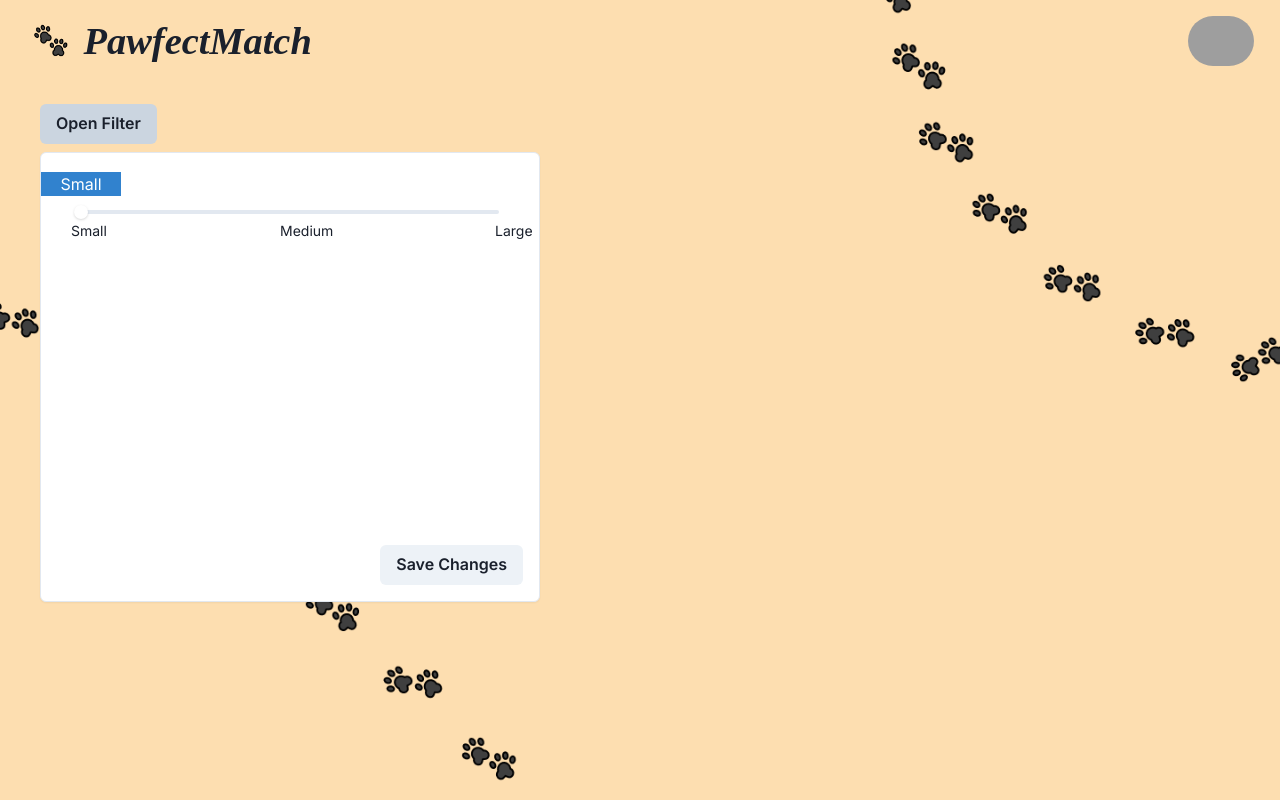
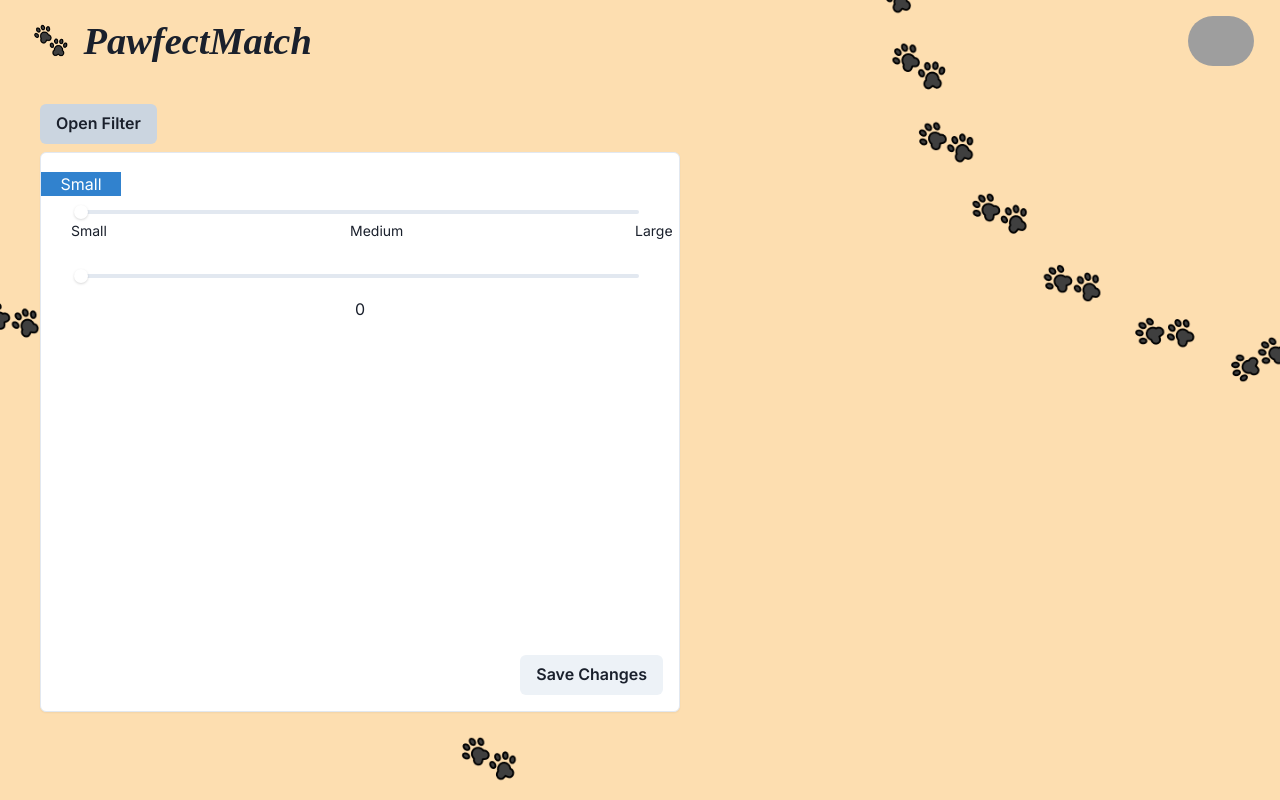
Before and after one commit to DylanChua2001/pawfectMatch, a Next.js app in the folder frontend/: page /pages/pets in a window 1280 px wide. Both pictures are taken after a click on the button "Open Filter". Built offline with nearby package versions, Linux system fonts and the light colour scheme; grey boxes are pictures that could not be loaded.

Commit message:
added age range filter slider component

```diff
--- a/frontend/src/app/components/filter.js
+++ b/frontend/src/app/components/filter.js
@@ -14,10 +14,11 @@ import {
   useOutsideClick,
 } from '@chakra-ui/react'
 
-const SliderMarkExample = ({ onSelect }) => {
-  const [sliderValue, setSliderValue] = useState(1)
+const SliderMarkExample = ({ onSelectAge, onSelectSize }) => {
+  const [ageValue, setAgeValue] = useState(0) // Default age value
+  const [sizeValue, setSizeValue] = useState(1) // Default size value
 
-  const sizes = ["Small", "Medium", "Large"]
+  const sizeRanges = ["Small", "Medium", "Large"] // Size options
 
   const labelStyles = {
     mt: '2',
@@ -25,20 +26,26 @@ const SliderMarkExample = ({ onSelect }) => {
     fontSize: 'sm',
   }
 
-  const handleSliderChange = (val) => {
-    setSliderValue(val)
-    onSelect(sizes[val - 1]) // Call onSelect prop with the selected option
+  const handleAgeChange = (val) => {
+    setAgeValue(val)
+    onSelectAge(val) // Call onSelectAge prop with the selected age value
+  }
+
+  const handleSizeChange = (val) => {
+    setSizeValue(val)
+    onSelectSize(sizeRanges[val - 1]) // Pass the size label instead of the index
   }
 
   return (
     <Box p={4} pt={6}>
+        <Box mb={10}>
         <Slider
-        aria-label='slider-ex-6'
+          aria-label='size-slider'
           min={1}
           max={3}
           step={1}
-        value={sliderValue}
-        onChange={handleSliderChange}
+          value={sizeValue}
+          onChange={handleSizeChange}
         >
           <SliderMark value={1} {...labelStyles}>
             Small
@@ -50,7 +57,7 @@ const SliderMarkExample = ({ onSelect }) => {
             Large
           </SliderMark>
           <SliderMark
-          value={sliderValue}
+            value={sizeValue}
             textAlign='center'
             bg='blue.500'
             color='white'
@@ -58,7 +65,7 @@ const SliderMarkExample = ({ onSelect }) => {
             ml='-10'
             w='20'
           >
-          {sizes[sliderValue - 1]}
+            {sizeRanges[sizeValue - 1]}
           </SliderMark>
           <SliderTrack>
             <SliderFilledTrack />
@@ -66,13 +73,31 @@ const SliderMarkExample = ({ onSelect }) => {
           <SliderThumb />
         </Slider>
       </Box>
+      <Box mb={10}>
+        <Slider
+          aria-label='age-slider'
+          min={0}
+          max={15}
+          step={1}
+          value={ageValue}
+          onChange={handleAgeChange}
+        >
+          <SliderTrack>
+            <SliderFilledTrack />
+          </SliderTrack>
+          <SliderThumb />
+        </Slider>
+        <Box mt={2} textAlign="center">{ageValue}</Box>
+      </Box>
+    </Box>
   )
 }
 
 const App = () => {
   const { isOpen, onOpen, onClose } = useDisclosure()
   const menuRef = useRef()
-  const [selectedOption, setSelectedOption] = useState("Small") // State to hold the selected option
+  const [selectedAge, setSelectedAge] = useState(18) // State to hold the selected age
+  const [selectedSize, setSelectedSize] = useState(2) // State to hold the selected size
 
   useOutsideClick({
     ref: menuRef,
@@ -80,7 +105,8 @@ const App = () => {
   })
 
   const handleSaveChanges = () => {
-    console.log("Saved Option:", selectedOption) // Log the saved option
+    console.log("Saved Size:", selectedSize) // Log the saved size
+    console.log("Saved Age:", selectedAge) // Log the saved age
   }
 
   return (
@@ -89,8 +115,8 @@ const App = () => {
         <MenuButton as={Button} onClick={isOpen ? onClose : onOpen}>
           Open Filter
         </MenuButton>
-        <MenuList ref={menuRef} p={6} minW="500px" minH="450px" position="relative">
-          <SliderMarkExample onSelect={setSelectedOption} />
+        <MenuList ref={menuRef} p={6} minW="80vh" h="70vh" position="relative">
+          <SliderMarkExample onSelectAge={setSelectedAge} onSelectSize={setSelectedSize} />
           <Box position="absolute" right="4" bottom="4">
             <Button onClick={handleSaveChanges}>Save Changes</Button> {/* Button to save changes */}
           </Box>
```
Lines whose indentation alone changed are shown as unchanged.
